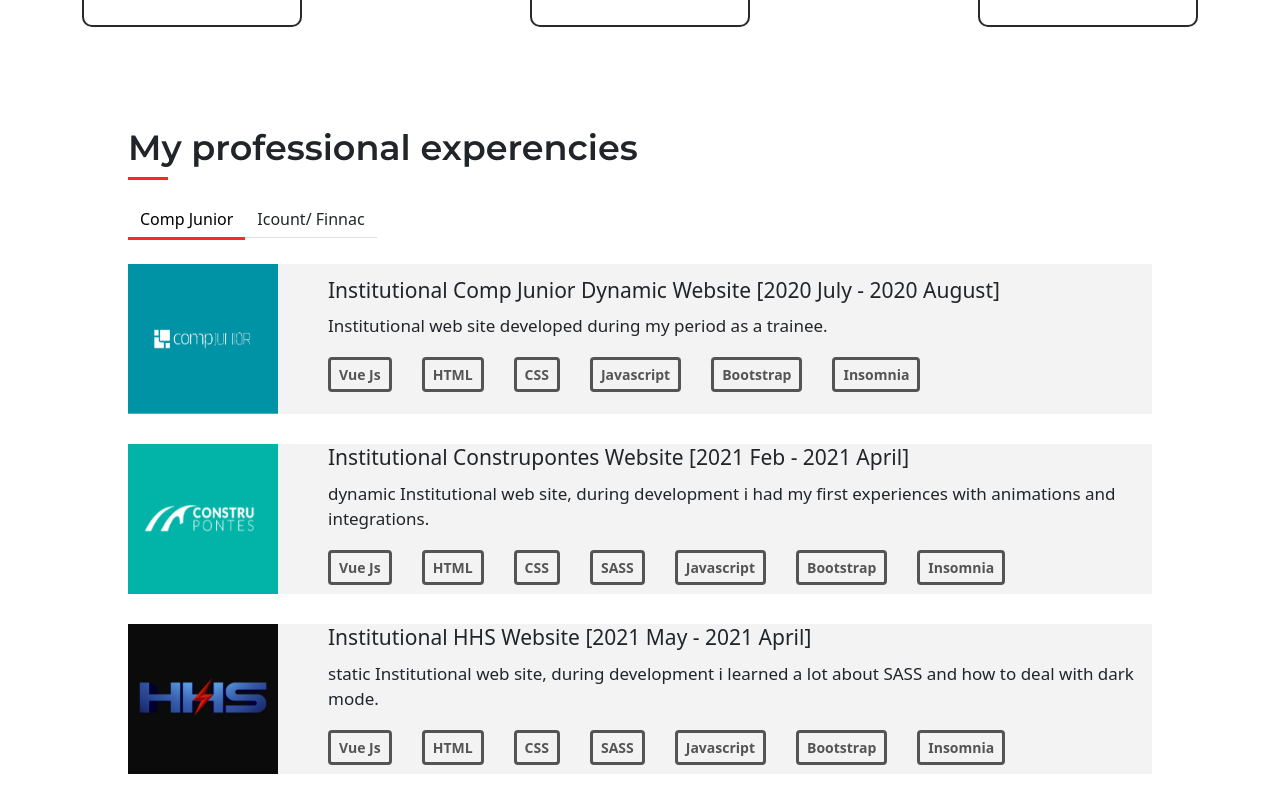
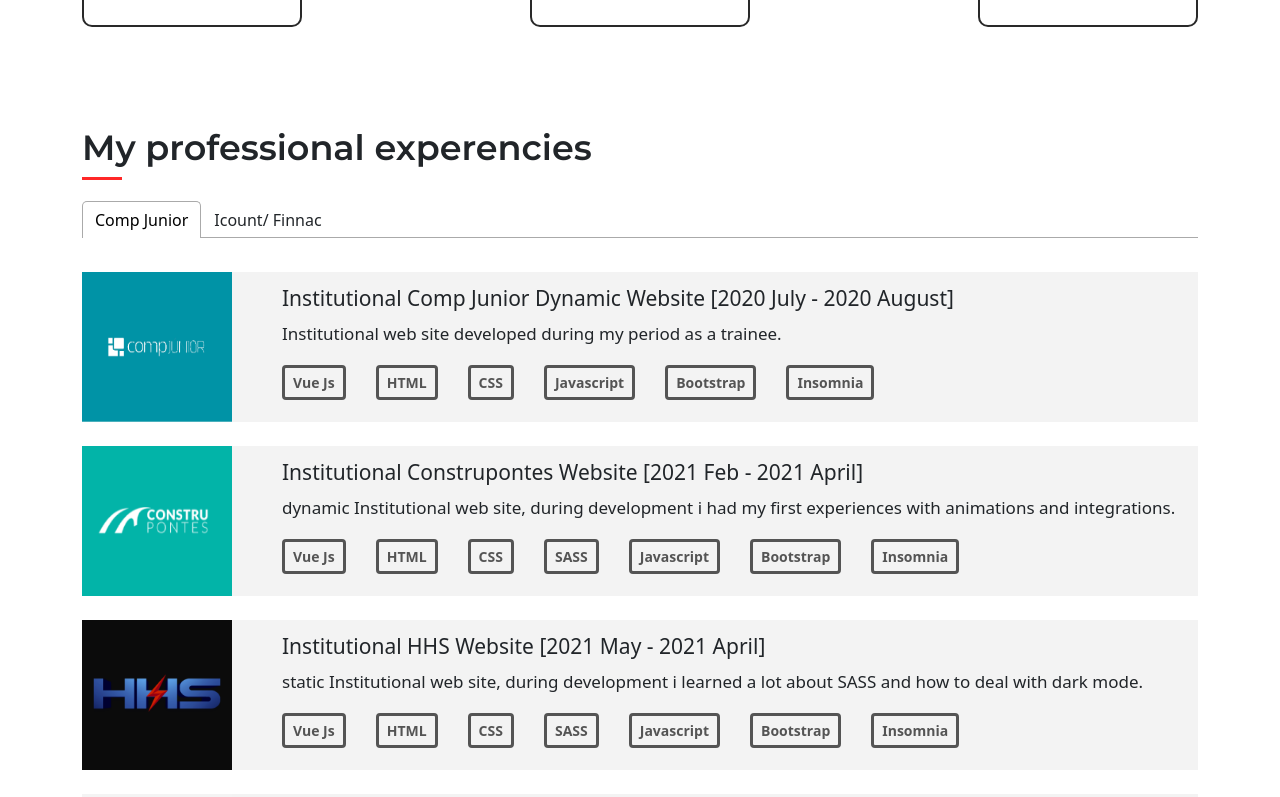
Before and after one commit to pedrofsp/My-Portifolio-Website, a React (Create React App) app: page / in a window 1280 px wide. Shown: the part 1640-2437 px from the top of the page. Built offline with nearby package versions, Linux system fonts and the light colour scheme.

Commit message:
Experiences Section Update

```diff
--- a/src/Sections/Experencies/index.js
+++ b/src/Sections/Experencies/index.js
@@ -2,7 +2,6 @@ import React, { useState } from "react";
 import TitleComponent from "../../components/Title";
 import { Tab, Tabs, TabList, TabPanel } from "react-tabs";
 import "react-tabs/style/react-tabs.css";
-import "./style.scss";
 import { connect } from "react-redux";
 import ExperiencesCard from "../../components/ExperiencesCard";
 import CompJunior from "../../assets/Images/compjunior.png";
@@ -10,6 +9,7 @@ import Construpontes from "../../assets/Images/construpontes.png";
 import HHS from "../../assets/Images/hhs.png";
 import Sigma from "../../assets/Images/sigma.png";
 import Icount from "../../assets/Images/icount.png";
+import { Container } from "react-bootstrap";
 
 const Experencies = ({ english }) => {
   const [experiences] = useState([
@@ -119,21 +119,20 @@ const Experencies = ({ english }) => {
     },
   ]);
 
-  const listExperiences = experiences.map((item) => {
+  const listExperiences = experiences.map((company) => {
     return (
       <TabPanel>
-        {item.experiences.map((item2) => {
+        {company.experiences.map((project) => {
           return (
             <div>
-              <div className="flex-space"></div>
+              <br />
               <ExperiencesCard
-                title={english ? item2.title.en : item2.title.pt}
-                text={english ? item2.text.en : item2.text.pt}
-                date={item2.date}
-                img={item2.img}
-                stack={item2.stack}
+                title={english ? project.title.en : project.title.pt}
+                text={english ? project.text.en : project.text.pt}
+                date={project.date}
+                img={project.img}
+                stack={project.stack}
               />
-              <div className="flex-space"></div>
             </div>
           );
         })}
@@ -141,13 +140,13 @@ const Experencies = ({ english }) => {
     );
   });
 
-  const listCompanies = experiences.map((item) => {
-    return <Tab>{item.company}</Tab>;
+  const listCompanies = experiences.map((company) => {
+    return <Tab>{company.company}</Tab>;
   });
 
   return (
-    <div className="all-experencies">
-      <div className="content">
+    <Container>
+      <div>
         <TitleComponent
           text={
             english
@@ -160,7 +159,7 @@ const Experencies = ({ english }) => {
           {listExperiences}
         </Tabs>
       </div>
-    </div>
+    </Container>
   );
 };
 
--- a/src/Sections/Experencies/style.scss
+++ /dev/null
@@ -1,27 +0,0 @@
-@import '../../sass/variables.scss';
-@import '../../sass/functions.scss';
-
-.all-experencies {
-  width: 100%;
-  @include flexBox(collum, center);
-  .content {
-    width: $widthPagePorcentage;
-
-    .flex-space {
-      @include verticalSpace(15px);
-    }
-
-    .react-tabs__tab-list {
-      border: none;
-    }
-
-    .react-tabs__tab {
-      border: none;
-      border-bottom: 1px solid $gray;
-    }
-
-    .react-tabs__tab--selected {
-      border-bottom: 3px solid $red;
-    }
-  }
-}
```
